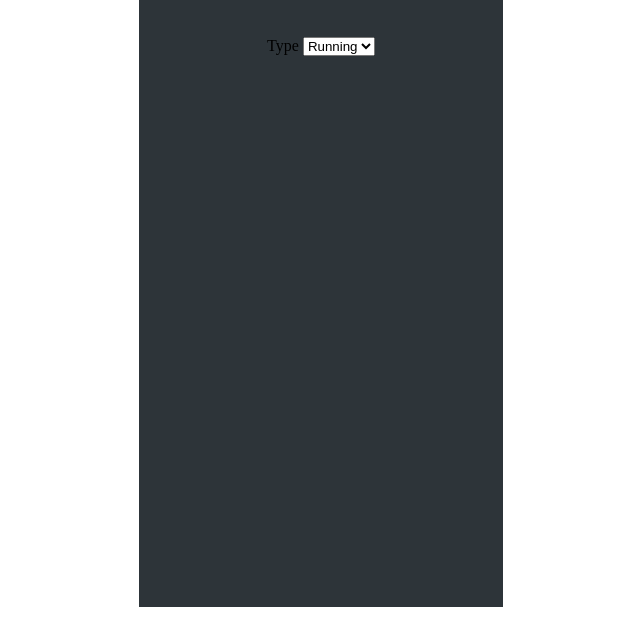
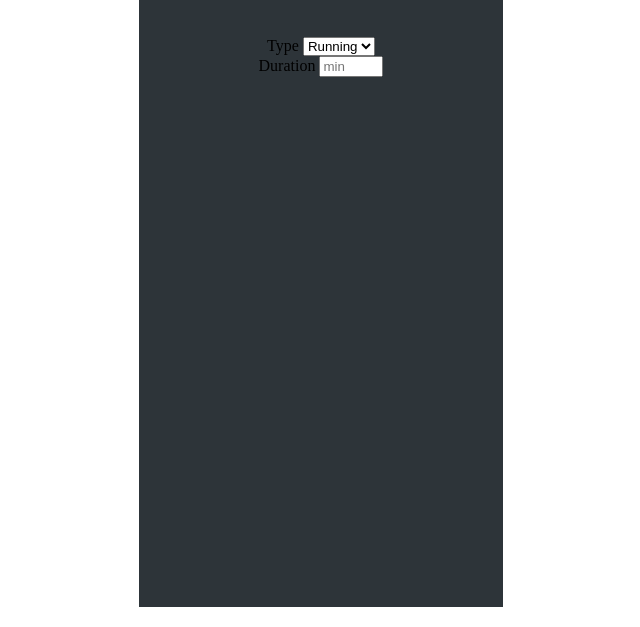
Before and after one commit to Ameer2000Mzori/Walk-Cycle-Maps, a website built with webpack: page src/index.html in a window 1280 px wide. Shown: the part 173-800 px from the top of the page, without its empty margins (319-959 px from the left). Built offline with nearby package versions, Linux system fonts and the light colour scheme; a web font is replaced by a local one.

Commit message:
added html duration and input

```diff
--- a/src/index.html
+++ b/src/index.html
@@ -40,7 +40,16 @@
                       <option value="Walking">Walking</option>
                     </select>
                   </div>
-                  <div class="new-Trip-Left-Inputs-2"></div>
+                  <div class="new-Trip-Left-Inputs-2">
+                    <label for="Duration">Duration</label>
+                    <input
+                      type="number"
+                      id="Duration"
+                      placeholder="min"
+                      min="0"
+                      max="300"
+                    />
+                  </div>
                 </div>
                 <div class="new-Trip-Right-Inputs">
                   <div class="new-Trip-Right-Inputs-1"></div>
```
